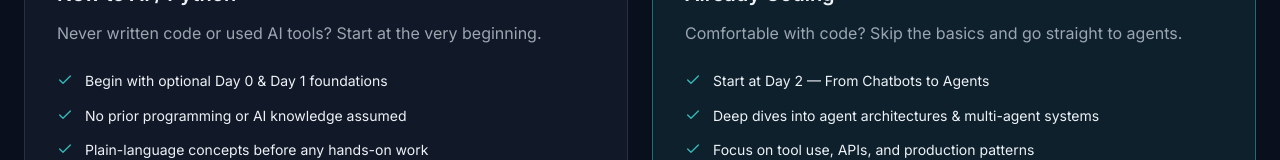
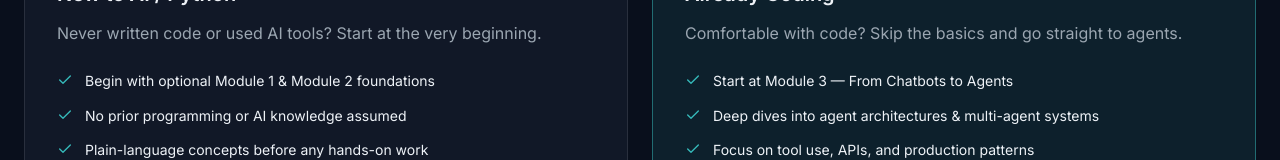
Before and after one commit to tanisha-1234/ai-course63, a Next.js app: page / in a window 1280 px wide. Shown: the part 3240-3400 px from the top of the page. Built offline with nearby package versions, Linux system fonts and the light colour scheme; a web font is replaced by a local one.

Commit message:
Update audience-section.tsx

```diff
--- a/components/audience-section.tsx
+++ b/components/audience-section.tsx
@@ -6,7 +6,7 @@ const tracks = [
     title: 'New to AI / Python',
     desc: 'Never written code or used AI tools? Start at the very beginning.',
     points: [
-      'Begin with optional Day 0 & Day 1 foundations',
+      'Begin with optional Module 1 & Module 2 foundations',
       'No prior programming or AI knowledge assumed',
       'Plain-language concepts before any hands-on work',
       'Build confidence step by step toward your first agent',
@@ -18,7 +18,7 @@ const tracks = [
     title: 'Already Coding',
     desc: 'Comfortable with code? Skip the basics and go straight to agents.',
     points: [
-      'Start at Day 2 — From Chatbots to Agents',
+      'Start at Module 3 — From Chatbots to Agents',
       'Deep dives into agent architectures & multi-agent systems',
       'Focus on tool use, APIs, and production patterns',
       'Ship a hands-on RAG assistant by the end',
```
